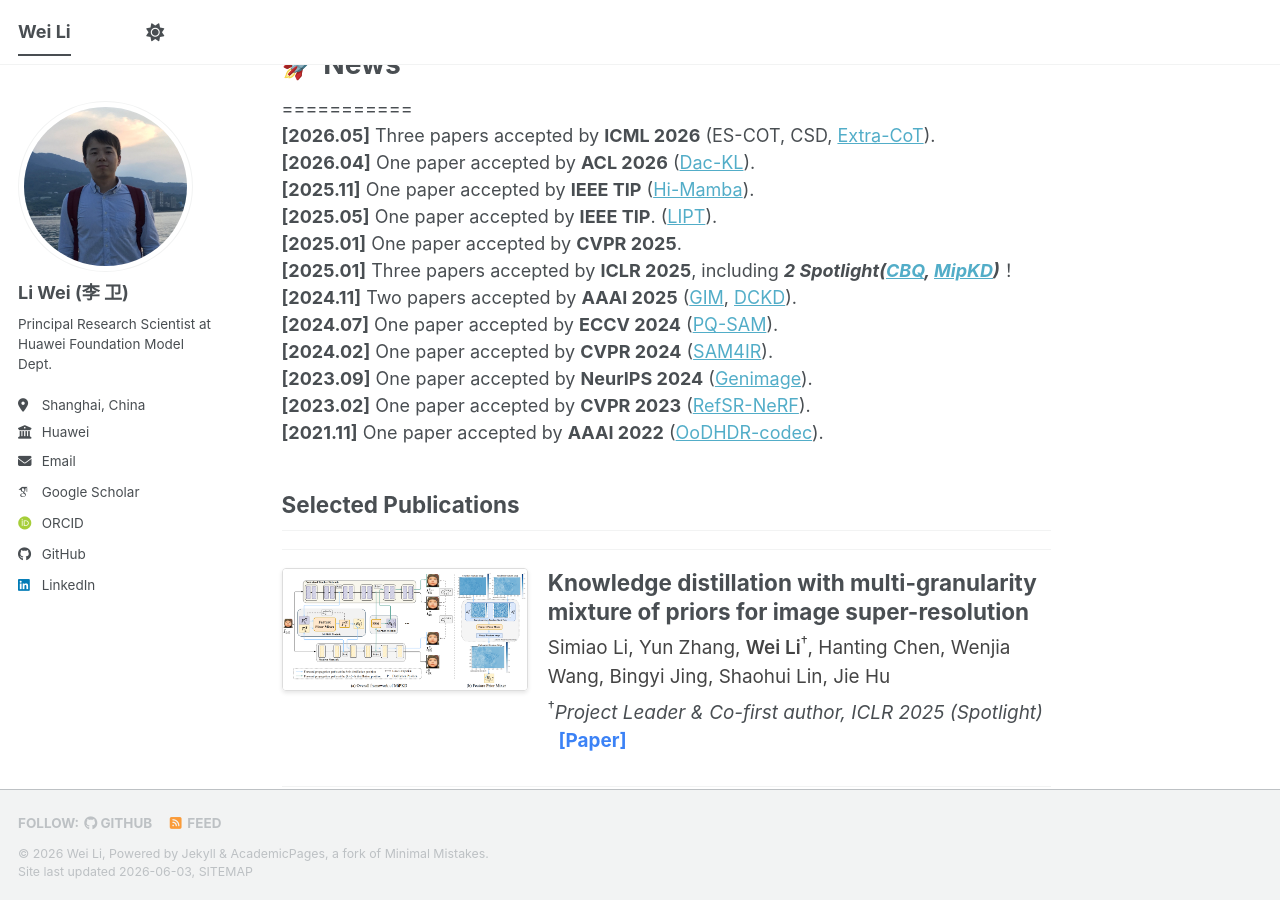
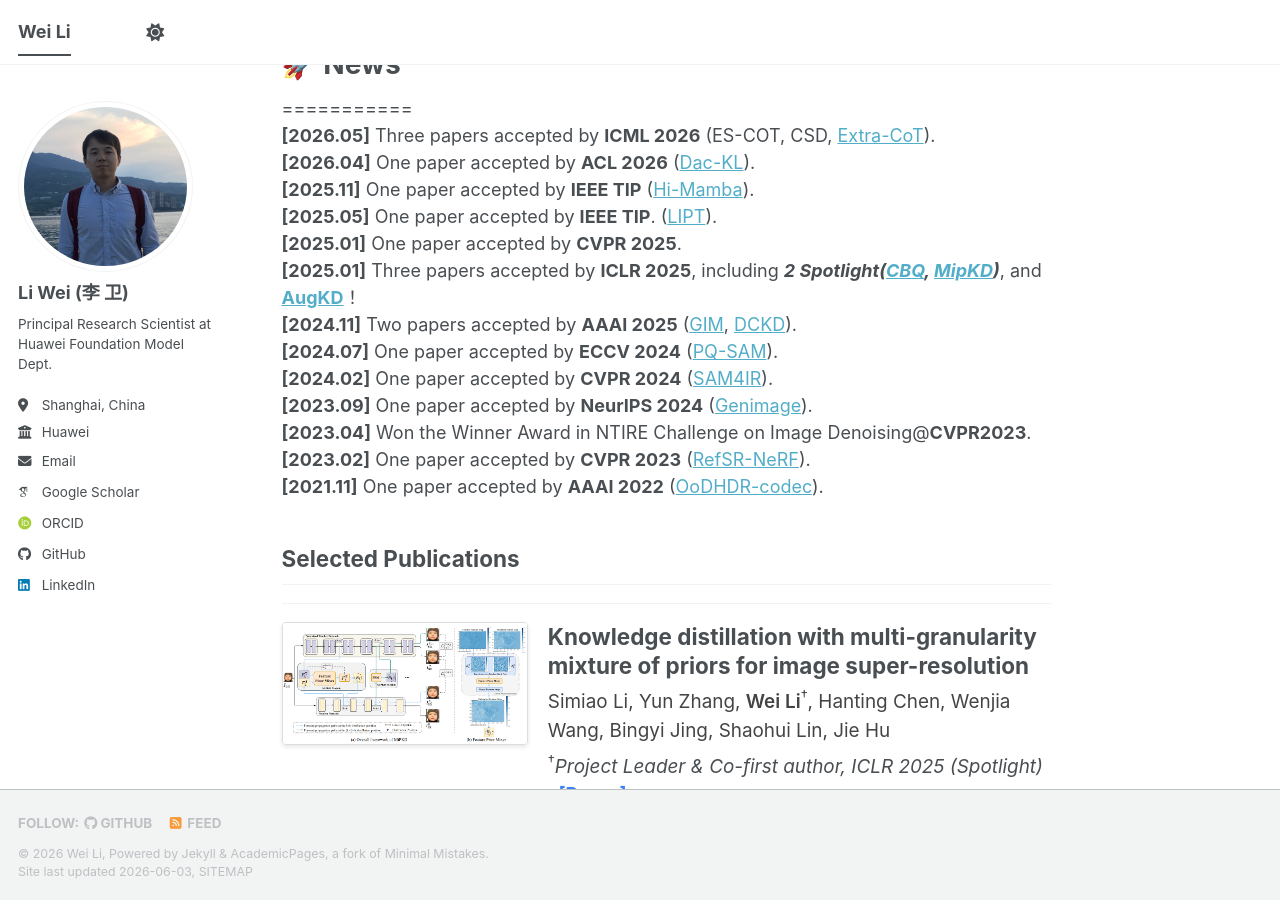
Before and after one commit to WeiLi-THU/WeiLi-THU.github.io, a Jekyll site: the page built from _pages/about.md, in a window 1280 px wide and 900 px high, scrolled down 677 px. Built offline with Jekyll 4.4.1, drawn with Linux system fonts in a browser that asks for light colours; some web fonts are replaced; a script bundle is joined from its source files by our own code; library files that are not in the unit come from our copies.

Commit message:
Update about.md

```diff
--- a/_pages/about.md
+++ b/_pages/about.md
@@ -23,11 +23,12 @@ Driven by a passion for bridging cutting-edge algorithms with strict hardware co
 **[2025.11]** One paper accepted by **IEEE TIP** ([Hi-Mamba](https://arxiv.org/pdf/2410.10140?)).
 **[2025.05]** One paper accepted by **IEEE TIP**. ([LIPT](https://ieeexplore.ieee.org/stamp/stamp.jsp?arnumber=11008483)).
 **[2025.01]** One paper accepted by **CVPR 2025**.
-**[2025.01]** Three papers accepted by **ICLR 2025**, including ***2 Spotlight([CBQ](https://proceedings.iclr.cc/paper_files/paper/2025/file/15212bd2265c4a3ab0dbc1b1982c1b69-Paper-Conference.pdf), [MipKD](https://proceedings.iclr.cc/paper_files/paper/2025/file/dcdaccb57420cb344b73da90f2281f11-Paper-Conference.pdf))***！
+**[2025.01]** Three papers accepted by **ICLR 2025**, including ***2 Spotlight([CBQ](https://proceedings.iclr.cc/paper_files/paper/2025/file/15212bd2265c4a3ab0dbc1b1982c1b69-Paper-Conference.pdf), [MipKD](https://proceedings.iclr.cc/paper_files/paper/2025/file/dcdaccb57420cb344b73da90f2281f11-Paper-Conference.pdf))***, and **[AugKD](https://openreview.net/pdf?id=AC3713Fmhx)**！
 **[2024.11]** Two papers accepted by **AAAI 2025** ([GIM](https://arxiv.org/pdf/2406.16531), [DCKD](https://arxiv.org/pdf/2412.08939v1)).
 **[2024.07]** One paper accepted by **ECCV 2024** ([PQ-SAM](https://www.ecva.net/papers/eccv_2024/papers_ECCV/papers/01627.pdf)).
 **[2024.02]** One paper accepted by **CVPR 2024** ([SAM4IR](https://openaccess.thecvf.com/content/CVPR 2024/papers/Zhang_Distilling_Semantic_Priors_from_SAM_to_Efficient_Image_Restoration_Models_CVPR_2024_paper.pdf)).
 **[2023.09]** One paper accepted by **NeurIPS 2024** ([Genimage](https://proceedings.neurips.cc/paper_files/paper/2023/file/f4d4a021f9051a6c18183b059117e8b5-Paper-Datasets_and_Benchmarks.pdf)).
+**[2023.04]** Won the Winner Award in NTIRE Challenge on Image Denoising@**CVPR2023**.
 **[2023.02]** One paper accepted by **CVPR 2023** ([RefSR-NeRF](https://openaccess.thecvf.com/content/CVPR2023/papers/Huang_RefSR-NeRF_Towards_High_Fidelity_and_Super_Resolution_View_Synthesis_CVPR_2023_paper.pdf)).
 **[2021.11]** One paper accepted by **AAAI 2022** ([OoDHDR-codec](https://github.com/caolinfeng/OoDHDR-codec/blob/master/Readme.md)).
 
```
